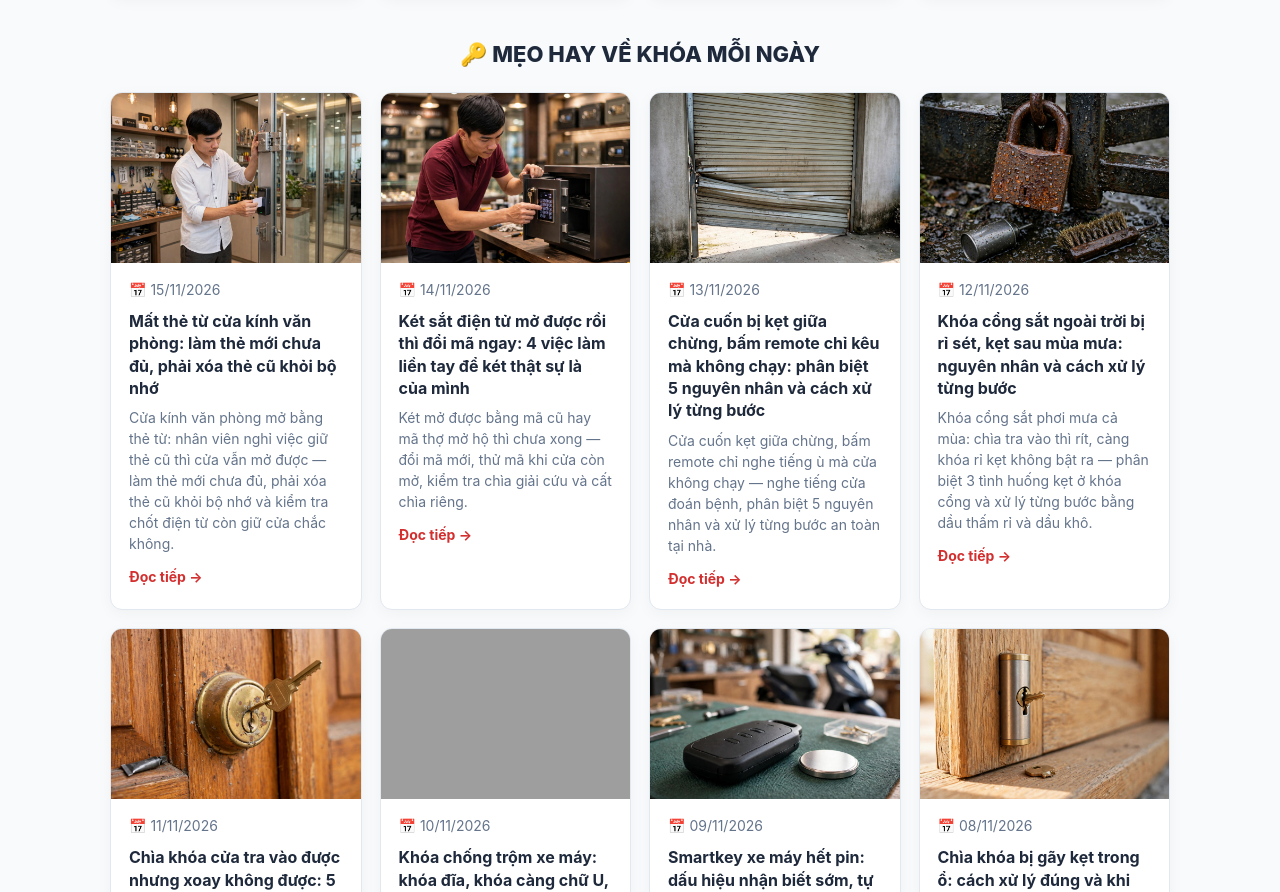
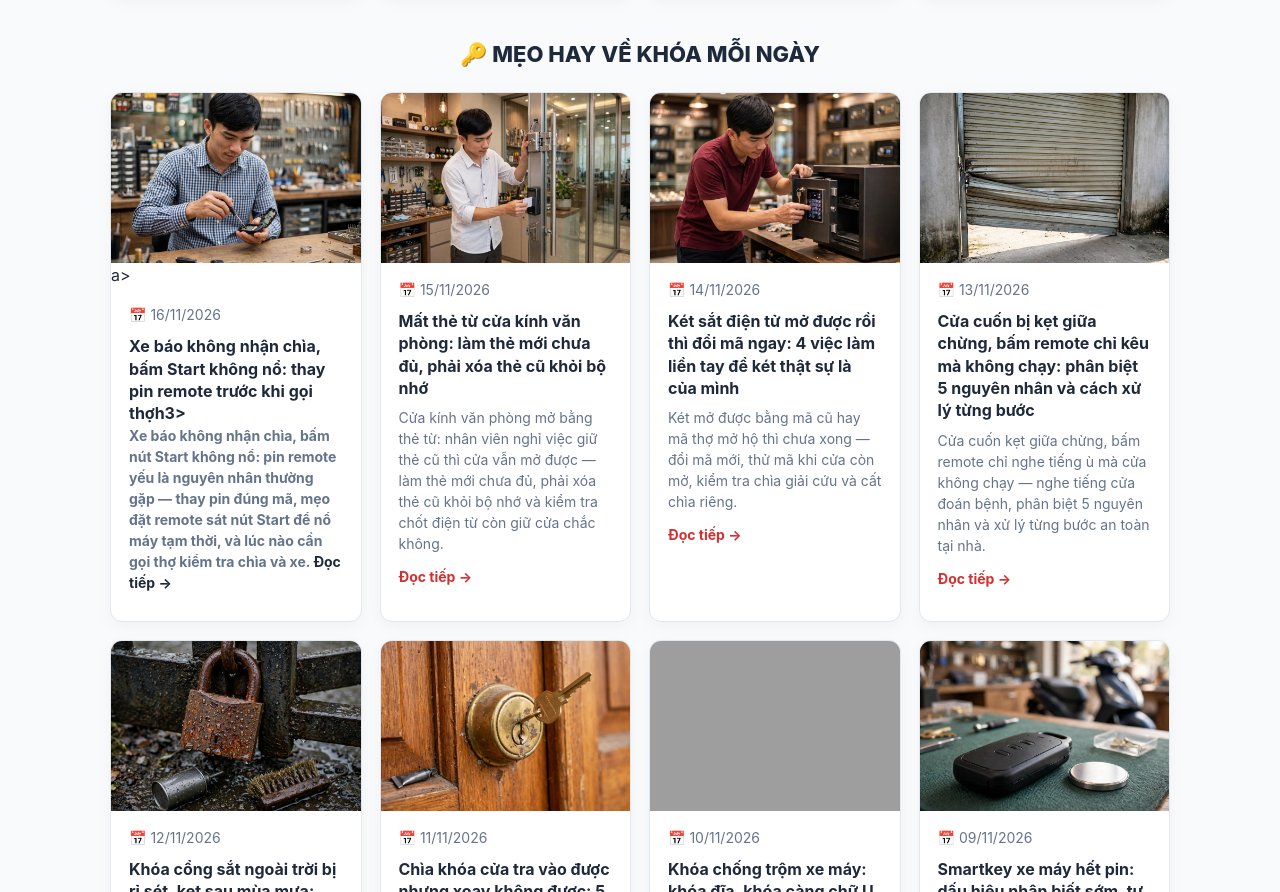
Before and after one commit to quanghuy2786/suakhoaquanghuy, a plain HTML site: page index.html in a window 1280 px wide. Shown: the part 1155-2047 px from the top of the page. Drawn offline with Linux system fonts and the light colour scheme; grey boxes are pictures that could not be loaded.

Commit message:
Bai moi xe bao khong nhan chia 16-11

```diff
--- a/index.html
+++ b/index.html
@@ -171,7 +171,16 @@
   </style>
   <h2 class="section-title">🔑 MẸO HAY VỀ KHÓA MỖI NGÀY</h2>
   <div class="tips-grid">
-  <div class="tip-card">
+           <div class="tip-card">
+                    <a href="xe-bao-khong-nhan-chia-thay-pin-remote.html"><img src="images/xe-bao-khong-nhan-chia.jpg" alt="Thợ khóa đang thay pin remote ô tô: một tay giữ remote smartkey đã mở nắp, một tay cầm tua vít nhỏ, viên pin CR2032 đặt trên bàn làm việc trong tiệm khóa" loading="lazy"></a>a>
+                    <div class="tip-card-body">
+                               <p class="tip-date">📅 16/11/2026</p>
+                               <h3><a href="xe-bao-khong-nhan-chia-thay-pin-remote.html">Xe báo không nhận chìa, bấm Start không nổ: thay pin remote trước khi gọi thợ</a>h3>
+                                     <p>Xe báo không nhận chìa, bấm nút Start không nổ: pin remote yếu là nguyên nhân thường gặp — thay pin đúng mã, mẹo đặt remote sát nút Start để nổ máy tạm thời, và lúc nào cần gọi thợ kiểm tra chìa và xe.</</p>
+      <a class="tip-read" href="xe-bao-khong-nhan-chia-thay-pin-remote.html">Đọc tiếp →</a>
+                    </div>
+           </div>
+           <div class="tip-card">
     <a href="mat-the-tu-cua-kinh-van-phong-xoa-the-cu.html"><img src="images/the-tu-cua-kinh-van-phong.jpg" alt="Thợ khóa đang kiểm tra khóa từ cửa kính văn phòng: một tay giữ thẻ trắng trước đầu đọc thẻ, một tay giữ thân khóa điện từ trên khung cửa kính" loading="lazy"></a>
     <div class="tip-card-body">
       <p class="tip-date">📅 15/11/2026</p>
```
